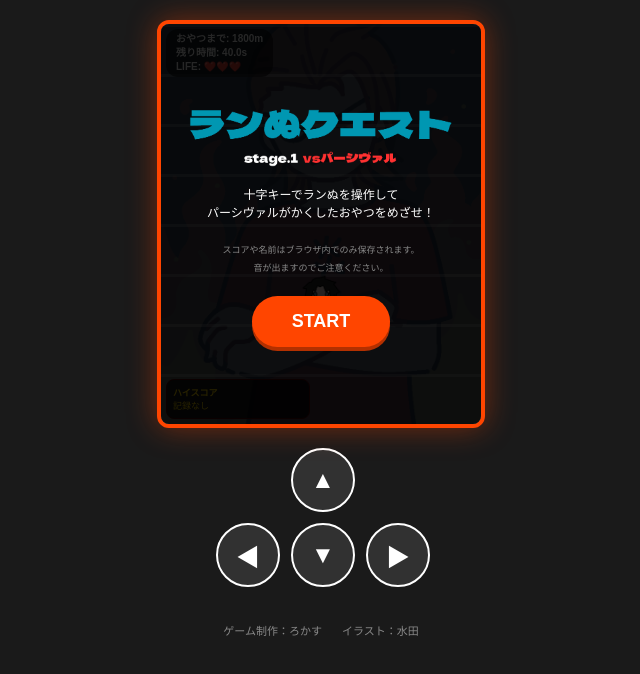
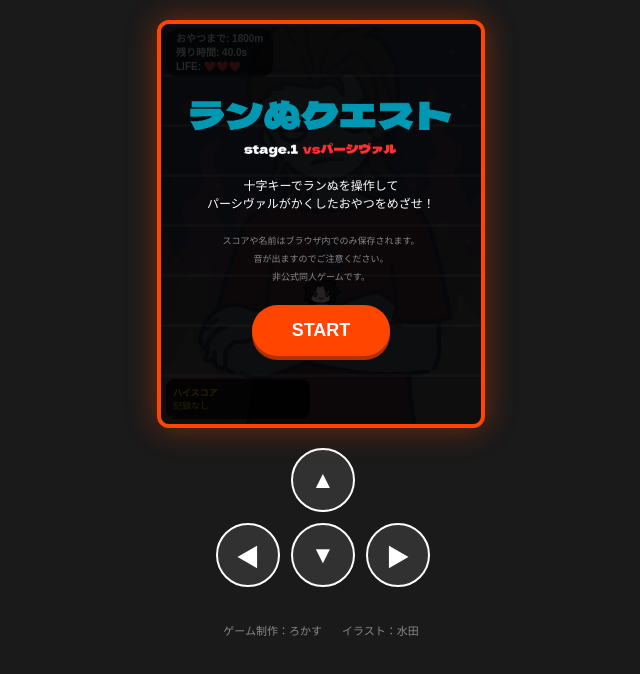
Before and after one commit to lanchangame/lannuquestvsp, a plain HTML site: page index.html in a window 1280 px wide. Shown: the whole page, without its empty margins (319-959 px from the left). Drawn offline with Linux system fonts and the light colour scheme.

Commit message:
Update index.html

```diff
--- a/index.html
+++ b/index.html
@@ -56,7 +56,8 @@
             <div class="start-message">
                 十字キーでランぬを操作して<br>パーシヴァルがかくしたおやつをめざせ！<br><br>
                 <span class="note">スコアや名前はブラウザ内でのみ保存されます。</span><br>
-                <span class="note">音が出ますのでご注意ください。</span>
+                <span class="note">音が出ますのでご注意ください。</span><br>
+                <span class="note">非公式同人ゲームです。</span>
             </div>
             <button class="btn-start" onclick="startGame()">START</button>
         </div>
```
